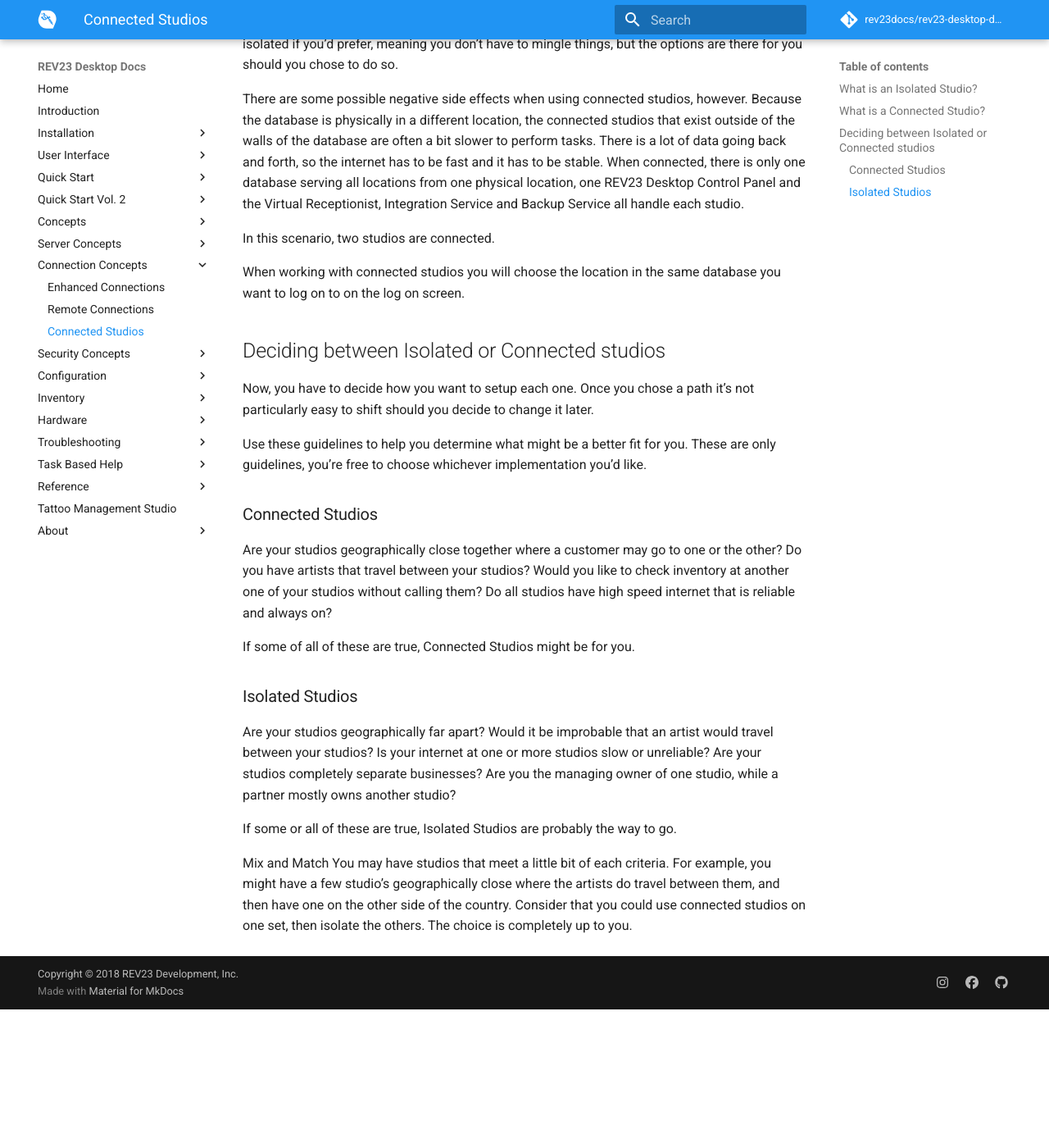
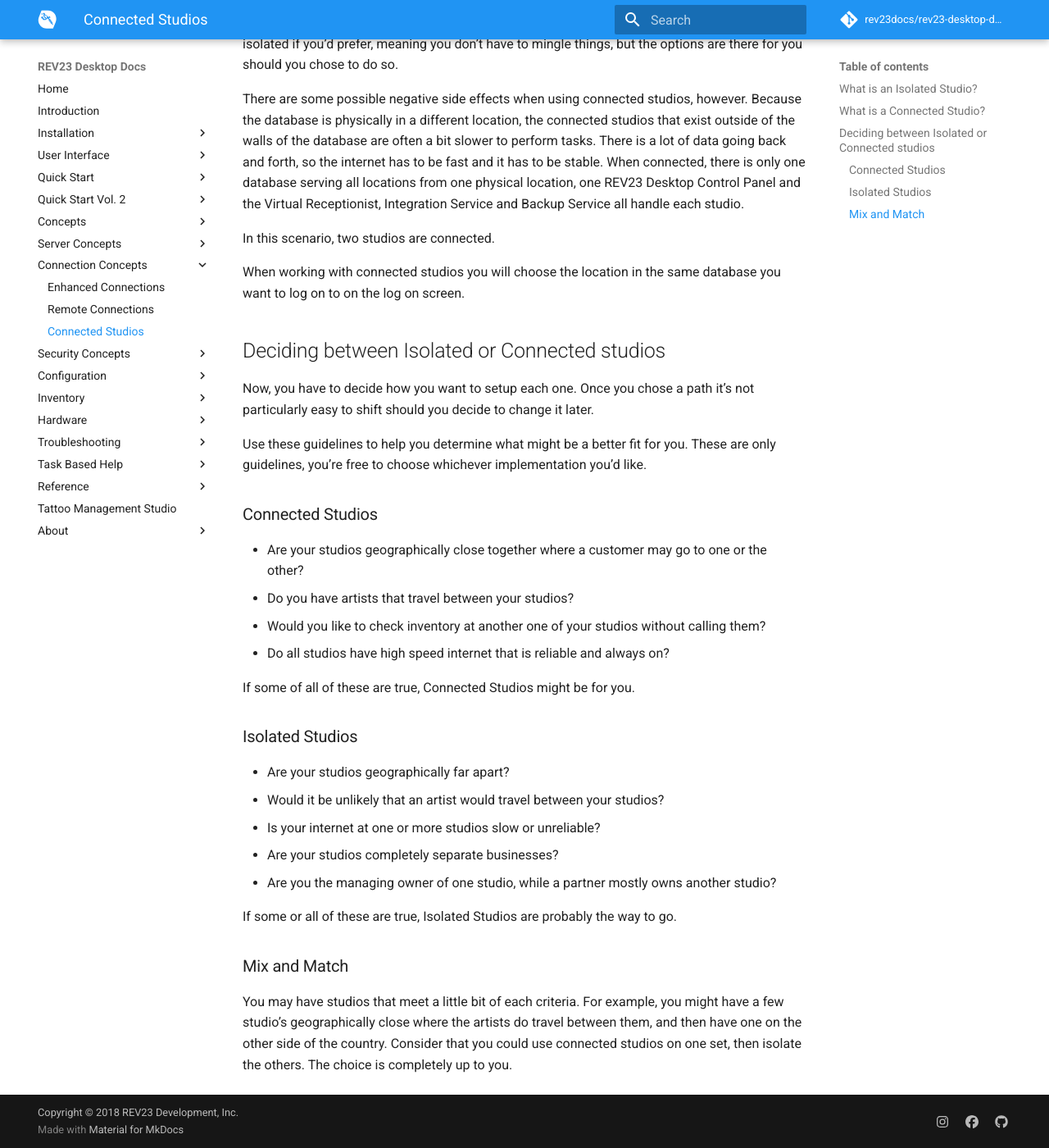
Before and after one commit to REV23Docs/rev23-desktop-docs, an MkDocs documentation site: the page built from docs/connection-concepts/connected-studios.md, in a window 1280 px wide and 1400 px high, scrolled down 983 px. Shown: the whole window at 82% size. Built offline with MkDocs 1.6.1 and Material for MkDocs 9.7.7, drawn with Linux system fonts in a browser that asks for light colours; comment, search, counter and statistics services are not loaded; before the commit the page ends 2214 px from its top, so only the background shows below that.

Commit message:
formatting and content updates

```diff
--- a/docs/connection-concepts/connected-studios.md
+++ b/docs/connection-concepts/connected-studios.md
@@ -31,22 +31,23 @@ Use these guidelines to help you determine what might be a better fit for you. T
 
 ### Connected Studios
 
-Are your studios geographically close together where a customer may go to one or the other?
-Do you have artists that travel between your studios?
-Would you like to check inventory at another one of your studios without calling them?
-Do all studios have high speed internet that is reliable and always on?
++ Are your studios geographically close together where a customer may go to one or the other?
++ Do you have artists that travel between your studios?
++ Would you like to check inventory at another one of your studios without calling them?
++ Do all studios have high speed internet that is reliable and always on?
 
 If some of all of these are true, Connected Studios might be for you.
 
 ### Isolated Studios
 
-Are your studios geographically far apart?
-Would it be improbable that an artist would travel between your studios?
-Is your internet at one or more studios slow or unreliable?
-Are your studios completely separate businesses?
-Are you the managing owner of one studio, while a partner mostly owns another studio?
++ Are your studios geographically far apart?
++ Would it be unlikely that an artist would travel between your studios?
++ Is your internet at one or more studios slow or unreliable?
++ Are your studios completely separate businesses?
++ Are you the managing owner of one studio, while a partner mostly owns another studio?
 
 If some or all of these are true, Isolated Studios are probably the way to go.
 
-Mix and Match
+### Mix and Match
+
 You may have studios that meet a little bit of each criteria. For example, you might have a few studio's geographically close where the artists do travel between them, and then have one on the other side of the country. Consider that you could use connected studios on one set, then isolate the others. The choice is completely up to you.
```
Also changed, not shown: docs/connection-concepts/remote-connections.md (+6 -3 lines), docs/hardware/cash-drawer.md (+3 -1 lines), docs/hardware/signature-pad.md (+4 -2 lines), docs/index.md (+13 -1 lines), docs/quick-start/add-a-piercer.md (+5 -5 lines).
